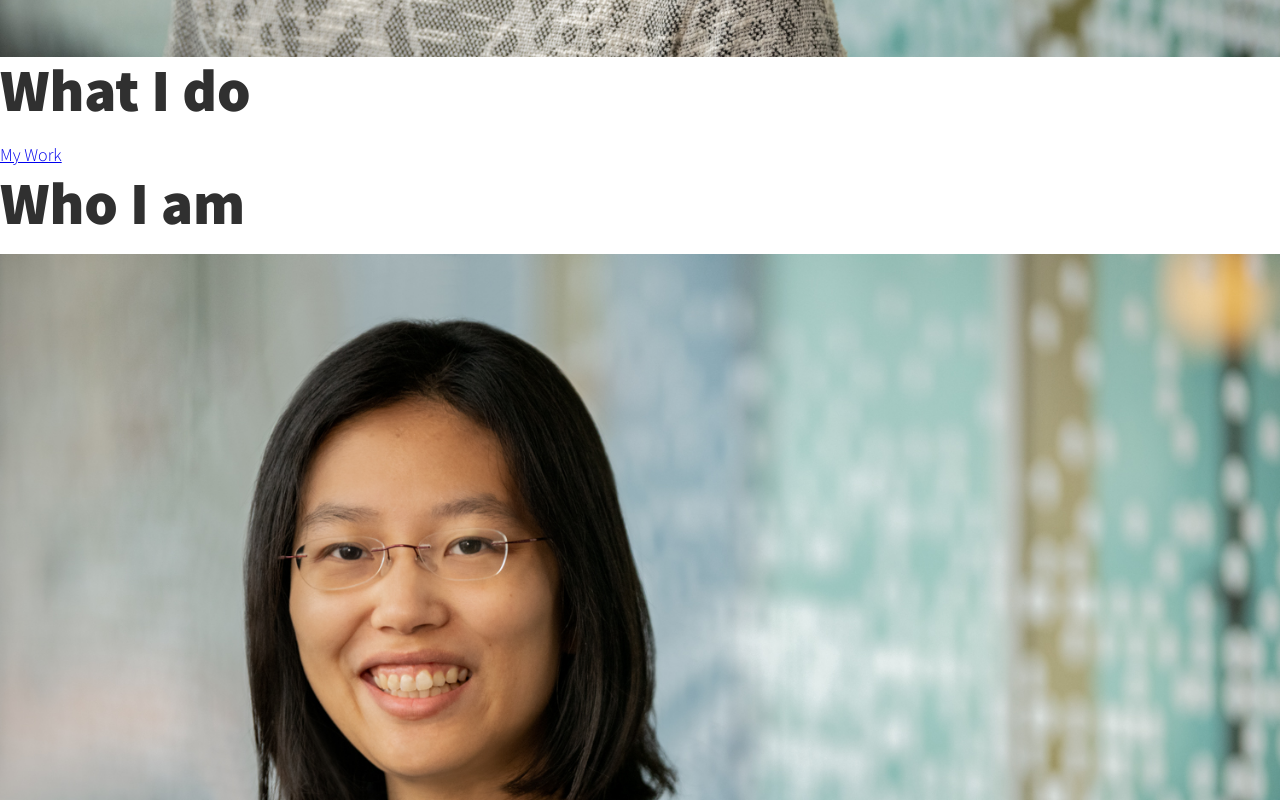
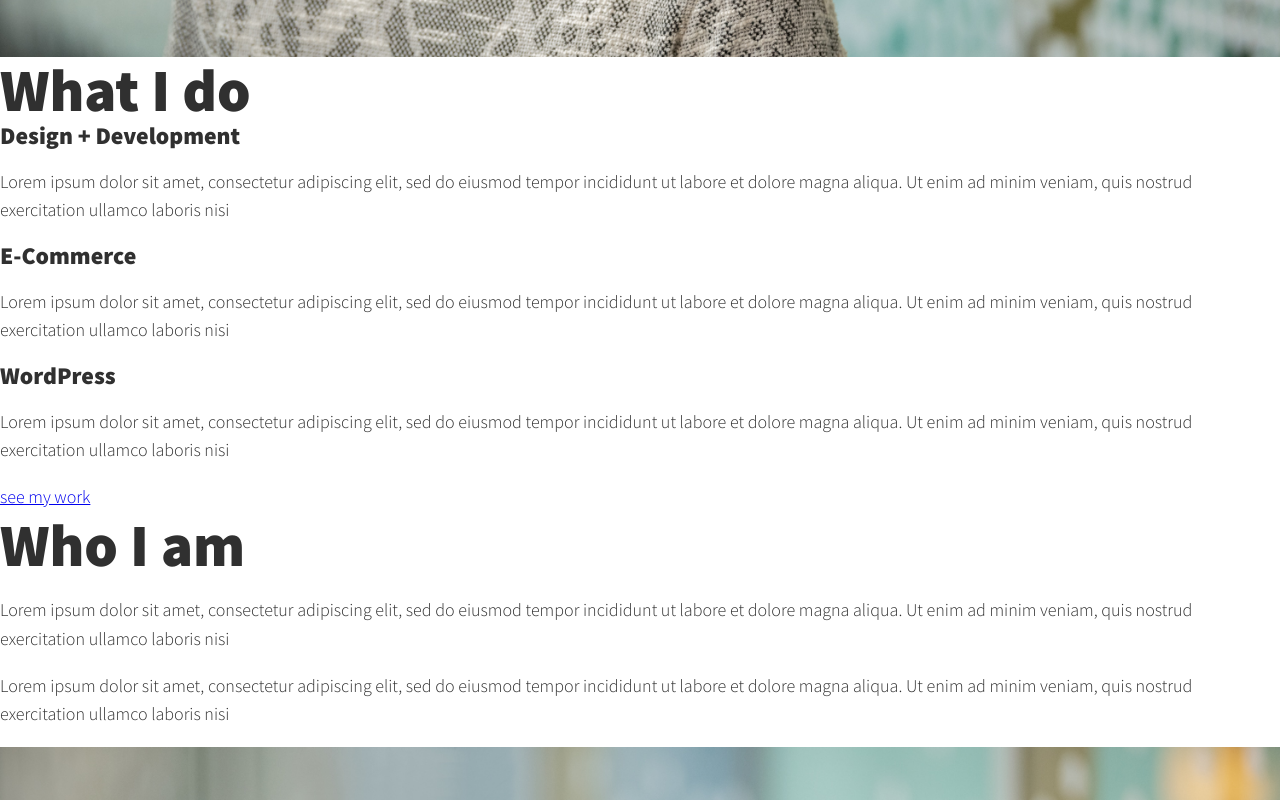
Before and after one commit to audrey35/audrey35.github.io, a plain HTML site: page index.html in a window 1280 px wide. Shown: the part 1320-2120 px from the top of the page. Drawn offline with nearby package versions, Linux system fonts and the light colour scheme.

Commit message:
add filler text

```diff
--- a/index.html
+++ b/index.html
@@ -54,22 +54,28 @@
             <h2 class="section__title section__title--services">What I do</h2>
             <div class="services">
                 <div class="service">
-                    <h3></h3>
-                    <p></p>
+                    <h3>Design + Development</h3>
+                    <p>Lorem ipsum dolor sit amet, consectetur adipiscing elit, sed do eiusmod
+                        tempor incididunt ut labore et dolore magna aliqua. Ut enim ad minim
+                        veniam, quis nostrud exercitation ullamco laboris nisi</p>
                 </div> <!-- / service -->
 
                 <div class="service">
-                    <h3></h3>
-                    <p></p>
+                    <h3>E-Commerce</h3>
+                    <p>Lorem ipsum dolor sit amet, consectetur adipiscing elit, sed do eiusmod
+                        tempor incididunt ut labore et dolore magna aliqua. Ut enim ad minim
+                        veniam, quis nostrud exercitation ullamco laboris nisi</p>
                 </div> <!-- / service -->
 
                 <div class="service">
-                    <h3></h3>
-                    <p></p>
+                    <h3>WordPress</h3>
+                    <p>Lorem ipsum dolor sit amet, consectetur adipiscing elit, sed do eiusmod
+                        tempor incididunt ut labore et dolore magna aliqua. Ut enim ad minim
+                        veniam, quis nostrud exercitation ullamco laboris nisi</p>
                 </div> <!-- / service -->
             </div> <!-- / services -->
 
-            <a href="#work" class="btn">My Work</a>
+            <a href="#work" class="btn">see my work</a>
         </section>
 
         <!-- About me -->
@@ -78,8 +84,12 @@
             <p class="section__subtitle section__subtitle--about"></p>
 
             <div class="about-me__body">
-                <p></p>
-                <p></p>
+                <p><p>Lorem ipsum dolor sit amet, consectetur adipiscing elit, sed do eiusmod
+                    tempor incididunt ut labore et dolore magna aliqua. Ut enim ad minim
+                    veniam, quis nostrud exercitation ullamco laboris nisi</p></p>
+                <p><p>Lorem ipsum dolor sit amet, consectetur adipiscing elit, sed do eiusmod
+                    tempor incididunt ut labore et dolore magna aliqua. Ut enim ad minim
+                    veniam, quis nostrud exercitation ullamco laboris nisi</p></p>
             </div>
 
             <img src="img/about/profilephoto.jpg" alt="Audrey smiling">
@@ -88,7 +98,7 @@
         <!-- My Work -->
         <section class="my-work" id="work">
             <h2 class="section__title">My work</h2>
-            <p class="section__subtitle"></p>
+            <p class="section__subtitle">A selection of my range of work</p>
 
             <div class="portfolio">
                 <!-- Portfolio item 01 -->
```
